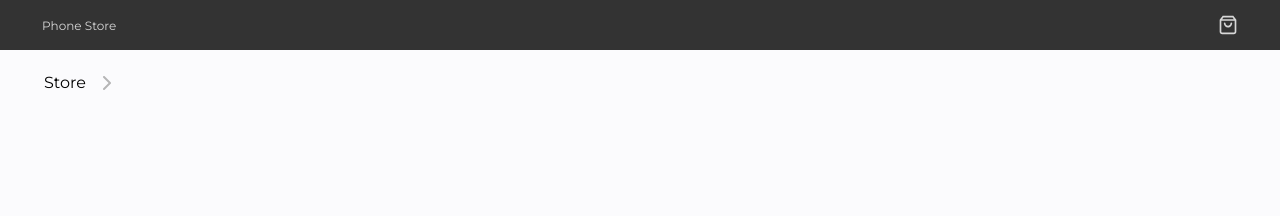
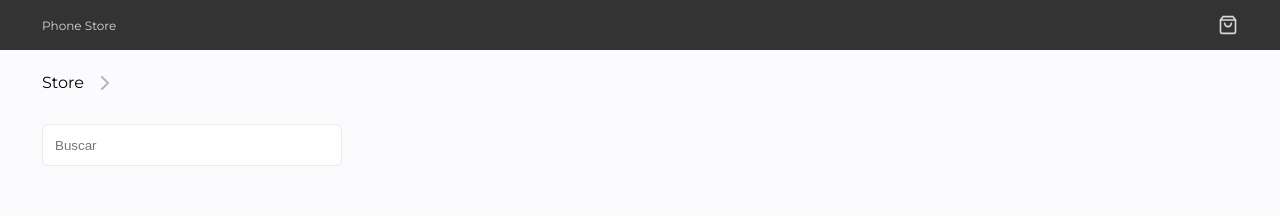
Before and after one commit to Anavarrodo/prueba-mca-spain, a React (Create React App) app in the folder mca-spain/: page / in a window 1280 px wide. Shown: the top 216 px of the page. Built offline with nearby package versions, Linux system fonts and the light colour scheme.

Commit message:
component Search complete

```diff
--- a/mca-spain/src/assets/svg/ArrowNavegation.js
+++ b/mca-spain/src/assets/svg/ArrowNavegation.js
@@ -1,13 +1,13 @@
 
-import React from "react";
+import React from 'react';
 
-const ArrowNavegation = ({ color }) => (
+const ArrowNavegation = () => (
     <svg width="8" height="14" viewBox="0 0 8 14" fill="none" xmlns="http://www.w3.org/2000/svg">
         <path
             fillRule="evenodd"
             clipRule="evenodd"
-            d="M0.292893 0.292893C0.683417 -0.0976311 1.31658 -0.0976311 1.70711 0.292893L7.70711 6.29289C8.09763 6.68342 8.09763 7.31658 7.70711 7.70711L1.70711 13.7071C1.31658 14.0976 0.683417 14.0976 0.292893 13.7071C-0.0976311 13.3166 -0.0976311 12.6834 0.292893 12.2929L5.58579 7L0.292893 1.70711C-0.0976311 1.31658 -0.0976311 0.683417 0.292893 0.292893Z"
-            fill={color ? color : "#000"}
+            d='M0.292893 0.292893C0.683417 -0.0976311 1.31658 -0.0976311 1.70711 0.292893L7.70711 6.29289C8.09763 6.68342 8.09763 7.31658 7.70711 7.70711L1.70711 13.7071C1.31658 14.0976 0.683417 14.0976 0.292893 13.7071C-0.0976311 13.3166 -0.0976311 12.6834 0.292893 12.2929L5.58579 7L0.292893 1.70711C-0.0976311 1.31658 -0.0976311 0.683417 0.292893 0.292893Z'
+            fill='#000'
             fillOpacity="0.28"
         />
     </svg>
--- a/mca-spain/src/components/BreadCrumbs.jsx
+++ b/mca-spain/src/components/BreadCrumbs.jsx
@@ -46,7 +46,7 @@ const InitialCrumb = styled.p`
   height: 21px;
   font-family: Montserrat-Regular;
   width: 24px;
-  margin: 0px 20px;
+  margin: 0px 20px 0px 0px;
   &:hover {
     font-size: 17px;
     cursor: pointer;
--- /dev/null
+++ b/mca-spain/src/components/Search.jsx
@@ -0,0 +1,46 @@
+import React, { useEffect, useState } from "react";
+import styled from "styled-components";
+
+const Search = ({ value, onChange }) => {
+  const [valueInput, setValueInput] = useState(value);
+
+  useEffect(() => {
+    setValueInput(value);
+  }, [value]);
+
+  const eventChange = (e) => {
+    setValueInput(e.target.value);
+    onChange && onChange(e.target.value);
+  };
+
+  return (
+    <Container>
+      <InputCustom
+        placeholder="Buscar"
+        value={valueInput || ""}
+        onChange={(e) => eventChange(e)}
+      />
+    </Container>
+  );
+};
+
+export default Search;
+
+const Container = styled.div`
+  max-width: 300px;
+  position: relative;
+`;
+
+const InputCustom = styled.input`
+  width: 100%;
+  height: 42px;
+  background: #ffffff;
+  border: 1px solid #ebebeb;
+  box-sizing: border-box;
+  border-radius: 6px;
+  color: #333333;
+  padding-left: 12px;
+  &:focus {
+    outline: none;
+  }
+`;
--- a/mca-spain/src/view/Detail.jsx
+++ b/mca-spain/src/view/Detail.jsx
@@ -29,5 +29,5 @@ const Container = styled.section`
   flex-direction: column;
   gap: 32px;
   margin: 0 auto;
-  padding: 24px;
+  padding: 24px 42px;
 `;
--- a/mca-spain/src/view/Home.jsx
+++ b/mca-spain/src/view/Home.jsx
@@ -1,17 +1,29 @@
-import React from 'react';
+import React, { useState } from 'react';
 import styled from 'styled-components';
 import BreadCrumbs from '../components/BreadCrumbs';
+import Search from '../components/Search';
 
 function Home() {
+  const [value, setValue] = useState('');
+
+  const onChangeSearch = e => {
+    setValue(e);
+  }
   return (
     <Container>
       <BreadCrumbs
         selectLastBreadCrumb={true}
         crumbs={[
           {
-            title: 'Store'
+            title: 'Store',
           },
         ]}
+      />
+      <Search
+        value={value}
+        onChange={(e) => {
+          onChangeSearch(e);
+        }}
       />
     </Container>
   );
@@ -25,5 +37,5 @@ const Container = styled.section`
   flex-direction: column;
   gap: 32px;
   margin: 0 auto;
-  padding: 24px;
+  padding: 24px 42px;
 `;
```
Also changed, not shown: mca-spain/src/assets/svg/Lens.js (added, +20 -0 lines).
